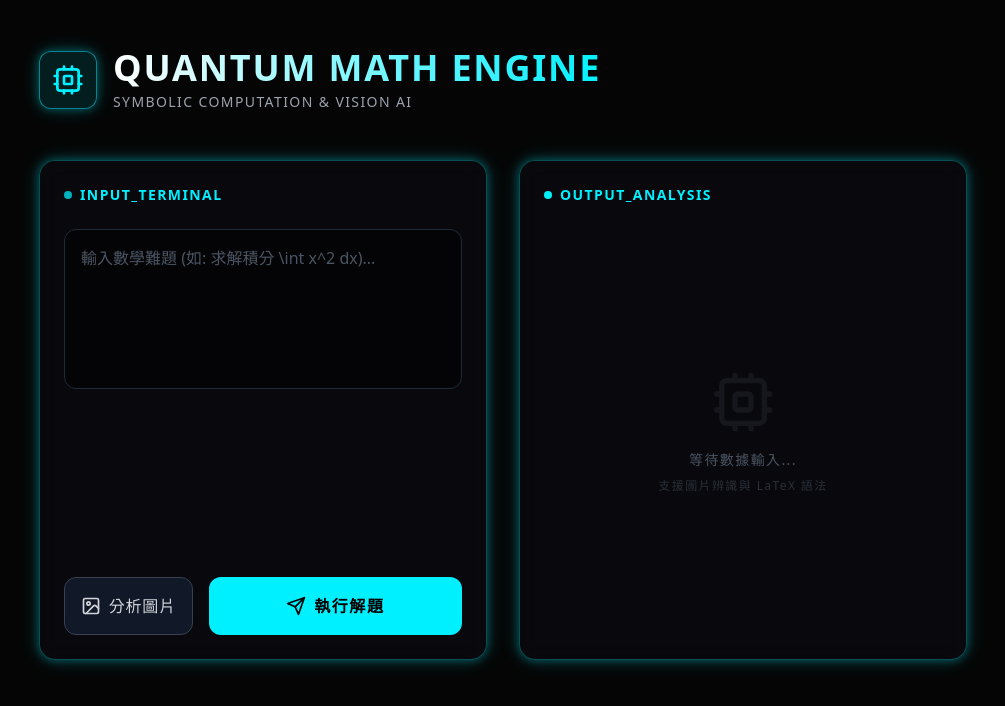
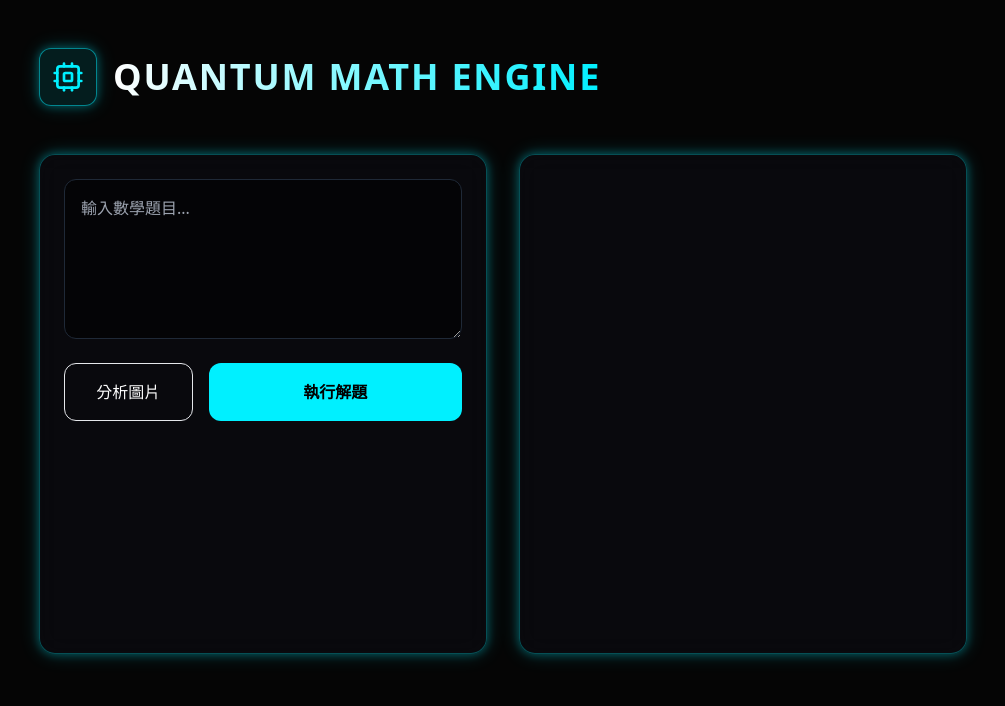
Before and after one commit to yinhemall/MathAi, a React (Vite) app: page / in a window 1280 px wide. Shown: the top 706 px of the page, without its empty margins (137-1142 px from the left). Built offline with nearby package versions, Linux system fonts and the light colour scheme.

Commit message:
Update App.jsx

```diff
--- a/src/App.jsx
+++ b/src/App.jsx
@@ -12,13 +12,12 @@ export default function App() {
   const [result, setResult] = useState(null);
   const fileInputRef = useRef(null);
 
-  // 處理圖片上傳轉 Base64
   const handleImageUpload = (e) => {
     const file = e.target.files[0];
     if (file) {
       const reader = new FileReader();
       reader.onloadend = () => {
-        setImage(reader.result); // Base64
+        setImage(reader.result);
         setImagePreview(URL.createObjectURL(file));
       };
       reader.readAsDataURL(file);
@@ -30,43 +29,24 @@ export default function App() {
     setImagePreview('');
   };
 
-  // 呼叫 Groq API 進行數學解析
   const solveMath = async () => {
     if (!input.trim() && !image) return;
     setLoading(true);
     setResult(null);
 
+    // 這裡讀取環境變數，如果部署沒讀到，這裡會是 undefined
     const API_KEY = import.meta.env.VITE_GROQ_API_KEY;
 
-    // 🔥 強大的系統防護護欄，拒絕非數學問題
     const systemPrompt = `You are a world-class Mathematical AI Engine.
-    CRITICAL SECURITY RULE: You can ONLY solve math, physics, or highly logical problems.
-    If the user's input (text or image) is NOT a math-related problem (e.g., general chatting, programming questions, history, jokes, casual greetings, etc.), you MUST reject it completely.
-
-    You MUST return ONLY a strict JSON object.
-
-    IF the input IS a math problem, return this format:
-    {
-      "problem_restatement": "Restated math problem in LaTeX",
-      "steps": ["Step 1 explanation \\\\(LaTeX formula\\\\)", "Step 2..."],
-      "final_answer": "Final LaTeX answer only"
-    }
-
-    IF the input is NOT a math problem, you MUST return exactly this JSON to simulate a system firewall block:
-    {
-      "problem_restatement": "\\\\text{SYSTEM_WARNING: Non-Mathematical Query Detected}",
-      "steps": ["錯誤代碼 0x4F：偵測到非數學或數理邏輯相關的無效指令。", "本量子引擎算力僅限用於高等數學、微積分與物理演算法。", "連線請求已被防火牆主動攔截並阻斷。"],
-      "final_answer": "\\\\text{ACCESS_DENIED}"
-    }
-
-    Do not use Markdown blocks (\`\`\`) outside the JSON. Return pure JSON.`;
+    Return ONLY a strict JSON object with: "problem_restatement", "steps" (array), "final_answer".`;
 
     try {
+      if (!API_KEY) throw new Error("API Key 未設定 (VITE_GROQ_API_KEY missing)");
+
       let messages = [{ role: "system", content: systemPrompt }];
-      let model = "llama3-70b-8192"; // 預設使用超強邏輯文字模型
+      let model = "llama3-70b-8192";
 
       if (image) {
-        // 若有圖片，切換到 Groq 的視覺模型
         model = "llama-3.2-11b-vision-preview";
         messages.push({
           role: "user",
@@ -88,24 +68,30 @@ export default function App() {
         body: JSON.stringify({
           model: model,
           messages: messages,
-          temperature: 0.1, // 數學需要極低隨機性
+          temperature: 0.1,
           response_format: { type: "json_object" }
         })
       });
 
+      if (!response.ok) {
+        const errData = await response.json();
+        throw new Error(errData.error?.message || `HTTP error! status: ${response.status}`);
+      }
+
       const data = await response.json();
       const content = data.choices[0].message.content;
-
-      // 解析 JSON
-      const parsedData = JSON.parse(content.trim());
-      setResult(parsedData);
+      setResult(JSON.parse(content.trim()));
 
     } catch (error) {
       console.error("解題失敗:", error);
       setResult({
-        problem_restatement: "\\text{SYSTEM_ERROR}",
-        steps: ["無法連接量子計算矩陣，請檢查 API 狀態或題目格式。"],
-        final_answer: "\\text{Error}"
+        problem_restatement: "\\text{SYSTEM_DEBUG_MODE}",
+        steps: [
+          "量子計算矩陣無法回應。",
+          `錯誤細節: ${error.message}`,
+          "請確認 API Key 是否有效且額度充足。"
+        ],
+        final_answer: "\\text{CONNECTION_FAILED}"
       });
     } finally {
       setLoading(false);
@@ -114,14 +100,7 @@ export default function App() {
 
   return (
     <div className="min-h-screen p-6 md:p-12 font-sans selection:bg-cyber-neon selection:text-black flex flex-col max-w-5xl mx-auto">
-
-      {/* 頂部標題 */}
-      <motion.header
-        initial={{ y: -50, opacity: 0 }}
-        animate={{ y: 0, opacity: 1 }}
-        transition={{ duration: 0.8, ease: "easeOut" }}
-        className="flex items-center gap-4 mb-12"
-      >
+      <header className="flex items-center gap-4 mb-12">
         <div className="p-3 bg-cyber-neon/10 rounded-xl border border-cyber-neon/50 shadow-neon">
           <Cpu className="text-cyber-neon w-8 h-8" />
         </div>
@@ -129,156 +108,33 @@ export default function App() {
           <h1 className="text-3xl md:text-4xl font-bold tracking-wider text-transparent bg-clip-text bg-gradient-to-r from-white to-cyber-neon">
             QUANTUM MATH ENGINE
           </h1>
-          <p className="text-gray-400 text-sm tracking-widest mt-1">SYMBOLIC COMPUTATION & VISION AI</p>
         </div>
-      </motion.header>
+      </header>
 
       <div className="grid grid-cols-1 lg:grid-cols-2 gap-8">
-
-        {/* 左側：輸入控制台 */}
-        <motion.div
-          initial={{ x: -50, opacity: 0 }} animate={{ x: 0, opacity: 1 }} transition={{ delay: 0.2 }}
-          className="glass-panel p-6 flex flex-col gap-6"
-        >
-          <div className="text-cyber-neon text-sm font-bold tracking-widest flex items-center gap-2">
-            <span className="w-2 h-2 bg-cyber-neon rounded-full animate-pulse"></span>
-            INPUT_TERMINAL
-          </div>
-
+        <div className="glass-panel p-6 flex flex-col gap-6">
           <textarea
             value={input}
             onChange={(e) => setInput(e.target.value)}
-            placeholder="輸入數學難題 (如: 求解積分 \int x^2 dx)..."
-            className="w-full h-40 bg-black/50 border border-gray-800 rounded-xl p-4 text-white placeholder-gray-600 focus:outline-none focus:border-cyber-neon/70 focus:shadow-neon transition-all resize-none custom-scrollbar"
+            placeholder="輸入數學題目..."
+            className="w-full h-40 bg-black/50 border border-gray-800 rounded-xl p-4 text-white"
           />
+          <div className="flex gap-4">
+            <input type="file" accept="image/*" className="hidden" ref={fileInputRef} onChange={handleImageUpload} />
+            <button onClick={() => fileInputRef.current?.click()} className="flex-1 py-4 border rounded-xl">分析圖片</button>
+            <button onClick={solveMath} disabled={loading} className="flex-[2] py-4 bg-cyber-neon text-black font-bold rounded-xl">執行解題</button>
+          </div>
+        </div>
 
-          {/* 圖片預覽區 */}
-          <AnimatePresence>
-            {imagePreview && (
-              <motion.div
-                initial={{ scale: 0.9, opacity: 0, height: 0 }}
-                animate={{ scale: 1, opacity: 1, height: "auto" }}
-                exit={{ scale: 0.9, opacity: 0, height: 0 }}
-                className="relative rounded-xl overflow-hidden border border-cyber-neon/40 shadow-neon group bg-black"
-              >
-                <img src={imagePreview} alt="Target" className="w-full h-48 object-contain" />
-                {loading && <div className="scanner-line"></div>}
-                <motion.button
-                  whileHover={{ scale: 1.1 }} whileTap={{ scale: 0.9 }}
-                  onClick={removeImage}
-                  className="absolute top-2 right-2 p-2 bg-red-500/80 backdrop-blur rounded-full text-white hover:bg-red-500 transition-colors z-20"
-                >
-                  <Trash2 className="w-4 h-4" />
-                </motion.button>
-              </motion.div>
-            )}
-          </AnimatePresence>
-
-          <div className="flex gap-4 mt-auto">
-            <input type="file" accept="image/*" className="hidden" ref={fileInputRef} onChange={handleImageUpload} />
-
-            {/* 上傳圖片按鈕 */}
-            <motion.button
-              whileHover={{ scale: 1.05, boxShadow: "0 0 15px rgba(0,240,255,0.4)" }}
-              whileTap={{ scale: 0.95 }}
-              onClick={() => fileInputRef.current?.click()}
-              className="flex-1 flex items-center justify-center gap-2 py-4 rounded-xl border border-gray-700 bg-gray-900 hover:border-cyber-neon/50 text-gray-300 hover:text-cyber-neon transition-colors font-medium tracking-wider"
-            >
-              <ImageIcon className="w-5 h-5" /> 分析圖片
-            </motion.button>
-
-            {/* 啟動運算按鈕 */}
-            <motion.button
-              whileHover={{ scale: 1.02, boxShadow: "0 0 20px rgba(0,240,255,0.6)" }}
-              whileTap={{ scale: 0.95 }}
-              onClick={solveMath}
-              disabled={loading}
-              className={`flex-[2] flex items-center justify-center gap-2 py-4 rounded-xl bg-cyber-neon text-black font-bold tracking-widest uppercase ${loading ? 'opacity-50 cursor-not-allowed' : 'hover:bg-white transition-colors'}`}
-            >
-              {loading ? (
-                <span className="animate-pulse flex items-center gap-2">
-                  <Cpu className="w-5 h-5 animate-spin" /> 運算中...
-                </span>
-              ) : (
-                <><Send className="w-5 h-5" /> 執行解題</>
-              )}
-            </motion.button>
-          </div>
-        </motion.div>
-
-        {/* 右側：解析結果輸出 */}
-        <motion.div
-          initial={{ x: 50, opacity: 0 }} animate={{ x: 0, opacity: 1 }} transition={{ delay: 0.4 }}
-          className="glass-panel p-6 flex flex-col gap-6 relative overflow-hidden min-h-[500px]"
-        >
-          <div className="text-cyber-neon text-sm font-bold tracking-widest flex items-center gap-2">
-            <span className="w-2 h-2 bg-cyber-neon rounded-full"></span>
-            OUTPUT_ANALYSIS
-          </div>
-
-          {!result && !loading && (
-            <div className="flex-1 flex flex-col items-center justify-center text-gray-600">
-              <Cpu className="w-16 h-16 mb-4 opacity-20" />
-              <p className="tracking-widest text-sm text-center">等待數據輸入...<br/><span className="text-xs opacity-50 mt-2 block">支援圖片辨識與 LaTeX 語法</span></p>
+        <div className="glass-panel p-6 min-h-[500px]">
+          {result && (
+            <div className="flex flex-col gap-6">
+              <BlockMath math={result.problem_restatement || ""} />
+              {result.steps?.map((step, i) => <p key={i}>{step}</p>)}
+              <BlockMath math={result.final_answer || ""} />
             </div>
           )}
-
-          {loading && (
-            <div className="flex-1 flex flex-col items-center justify-center">
-              <div className="w-16 h-16 border-4 border-cyber-neon/20 border-t-cyber-neon rounded-full animate-spin mb-4"></div>
-              <p className="text-cyber-neon animate-pulse tracking-widest text-sm">正在建構解題神經矩陣...</p>
-            </div>
-          )}
-
-          <AnimatePresence>
-            {result && !loading && (
-              <motion.div
-                initial={{ opacity: 0, y: 20 }} animate={{ opacity: 1, y: 0 }}
-                className="flex flex-col gap-6 h-full overflow-y-auto custom-scrollbar pr-2"
-              >
-                {/* 題目重述 */}
-                <div className="bg-white/5 p-4 rounded-xl border border-gray-700">
-                  <span className="text-xs text-gray-400 block mb-2 tracking-widest uppercase">Target Equation</span>
-                  <div className="text-lg overflow-x-auto pb-2 custom-scrollbar text-cyber-neon">
-                    <BlockMath math={result.problem_restatement || ""} />
-                  </div>
-                </div>
-
-                {/* 步驟推導 */}
-                <div className="flex flex-col gap-3">
-                  <span className="text-xs text-cyber-neon tracking-widest uppercase">Logical Derivation</span>
-                  {result.steps.map((step, index) => (
-                    <motion.div
-                      key={index}
-                      initial={{ opacity: 0, x: -20 }}
-                      animate={{ opacity: 1, x: 0 }}
-                      transition={{ delay: index * 0.15 }}
-                      whileHover={{ x: 5, backgroundColor: "rgba(0, 240, 255, 0.05)" }}
-                      className="p-4 bg-gray-900/50 rounded-lg border-l-2 border-cyber-neon/50 text-sm md:text-base leading-relaxed cursor-default transition-all"
-                    >
-                      <span className="text-cyber-neon font-bold mr-2">[{index + 1}]</span>
-                      {step}
-                    </motion.div>
-                  ))}
-                </div>
-
-                {/* 最終解答 */}
-                <motion.div
-                  initial={{ scale: 0.9, opacity: 0 }}
-                  animate={{ scale: 1, opacity: 1 }}
-                  transition={{ delay: result.steps.length * 0.15 + 0.2 }}
-                  className="mt-auto p-6 bg-cyber-neon/10 border border-cyber-neon rounded-xl shadow-neon text-center relative overflow-hidden group"
-                >
-                  <div className="absolute inset-0 bg-cyber-neon/5 translate-y-full group-hover:translate-y-0 transition-transform duration-500"></div>
-                  <span className="text-xs text-cyber-neon block mb-2 tracking-widest uppercase">Final Result</span>
-                  <div className="text-2xl font-bold text-white overflow-x-auto pb-2 custom-scrollbar relative z-10">
-                    <BlockMath math={result.final_answer || ""} />
-                  </div>
-                </motion.div>
-              </motion.div>
-            )}
-          </AnimatePresence>
-        </motion.div>
+        </div>
       </div>
     </div>
   );
```
